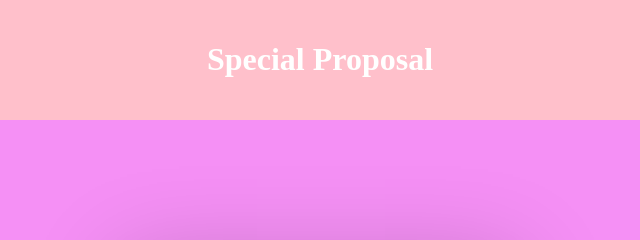
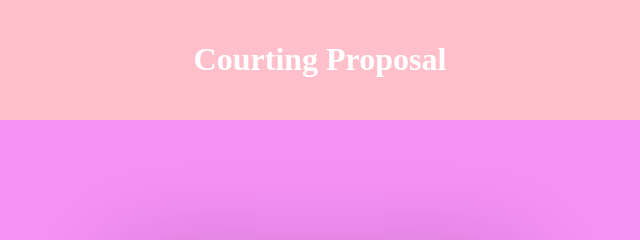
Before and after one commit to Pratik02071998/Suprise, a plain HTML site: page index.html in a window 1280 px wide. Shown: the top 240 px of the page, 320-960 px from the left. Drawn offline with Linux system fonts and the light colour scheme.

Commit message:
Update index.html

```diff
--- a/index.html
+++ b/index.html
@@ -23,7 +23,7 @@
 </head>
 <body>
     <header>
-        <h1>Special Proposal</h1>
+        <h1>Courting Proposal</h1>
     </header>
     <div class="container">
         <div class="envelope-wrapper">
```
